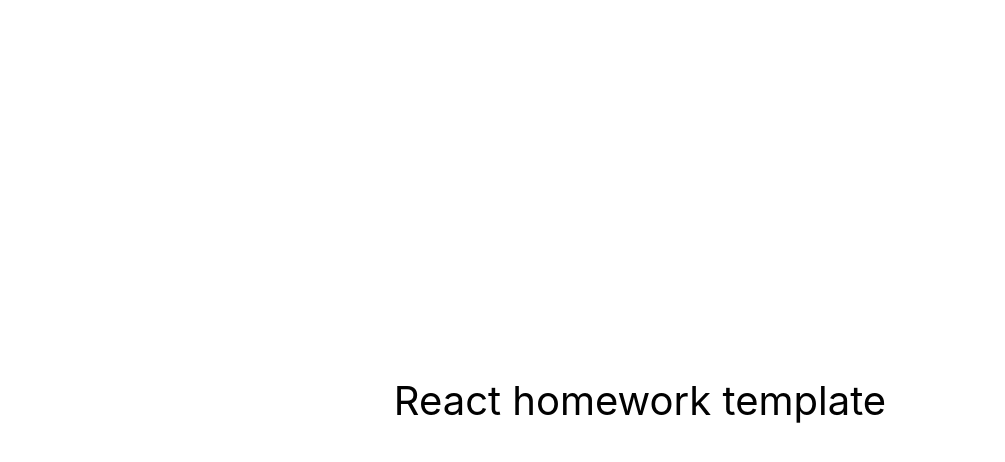
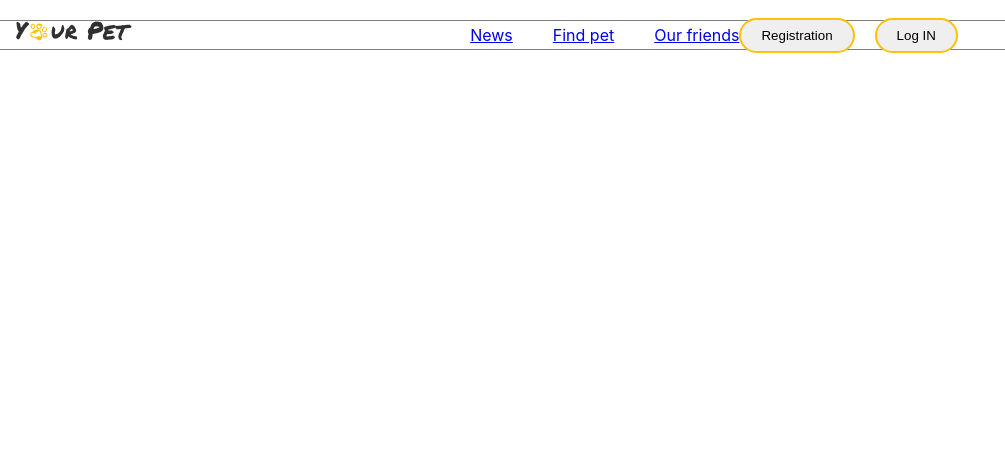
Before and after one commit to TetianaZinchenko/final-project-yourpet-frontend, a React (Create React App) app: page /final-project-yourpet-frontend/notices in a window 1280 px wide. Shown: the top 462 px of the page, without its empty margins (0-1005 px from the left). Built offline with nearby package versions, Linux system fonts and the light colour scheme.

Commit message:
headercomponents

```diff
--- a/src/components/App.jsx
+++ b/src/components/App.jsx
@@ -1,16 +1,12 @@
+import React from 'react';
+import { Header } from './Header/Header';
+
 export const App = () => {
   return (
-    <div
-      style={{
-        height: '100vh',
-        display: 'flex',
-        justifyContent: 'center',
-        alignItems: 'center',
-        fontSize: 40,
-        color: '#010101'
-      }}
-    >
-      React homework template
+    <div>
+      <Header />
     </div>
+
+
   );
 };
--- /dev/null
+++ b/src/components/AuthNav/Auth.styled.js
@@ -0,0 +1,19 @@
+import styled from '@emotion/styled';
+
+
+export const BtnContain = styled.div`
+  display: flex;
+  align-items: center;
+  gap: 20px;
+`;
+
+export const Button = styled.button`
+  border: 2px solid #ffc107;
+  border-radius: 40px;
+  align-items: center;
+  padding: 8px 20px;
+  gap: 8px;
+  &:hover {
+    color: white;
+  }
+`;
--- /dev/null
+++ b/src/components/AuthNav/AuthNav.jsx
@@ -0,0 +1,16 @@
+import { Link } from 'react-router-dom'
+import{Button,BtnContain} from './Auth.styled'
+// import{IoPawOutline} from "react-icons"
+
+export const AuthNav = () => {
+  return (
+    <BtnContain>
+      <Link to="/register">
+        <Button type='button'>Registration</Button>
+      </Link>
+      <Link  to="/login">
+         <Button type='button'>Log IN </Button>
+      </Link>
+    </BtnContain>
+  );
+};
--- /dev/null
+++ b/src/components/Header/Header.jsx
@@ -0,0 +1,12 @@
+import { Logo } from 'components/Logo/Logo';
+import { Navigation } from 'components/Navigation/Navigation';
+import { HeaderContain } from './Header.styled';
+
+export const Header = () => {
+  return (
+    <HeaderContain>
+      <Logo />
+      <Navigation />
+    </HeaderContain>
+  );
+};
--- /dev/null
+++ b/src/components/Header/Header.styled.js
@@ -0,0 +1,13 @@
+import styled from '@emotion/styled';
+
+export const HeaderContain = styled.div`
+  display: flex;
+  text-align: center;
+  justify-content: center;
+  width: 100%;
+  height: 28px;
+  margin-top: 20px;
+  padding-left: 16px;
+  border-bottom:1px solid gray;
+  border-top:1px solid gray;
+`;
--- /dev/null
+++ b/src/components/Logo/Logo.jsx
@@ -0,0 +1,12 @@
+import React from 'react';
+import LogoImg from '../../pictures/logo123.png'
+import { Link } from 'react-router-dom';
+
+export const Logo = () => {
+  return (
+    <Link to="/main">
+      <img src={LogoImg} alt="logo" />
+    </Link>
+
+  );
+};
--- /dev/null
+++ b/src/components/NavBar/NavBar.jsx
@@ -0,0 +1,18 @@
+import { Link } from 'react-router-dom';
+import { NavMenu } from './NavBar.styled';
+
+
+export const NavBar = () => {
+  return (
+
+      <NavMenu>
+        <Link to="/news">News</Link>
+        <Link to="/notices">Find pet</Link>
+        <Link to="/friends">Our friends</Link>
+      </NavMenu>
+
+
+
+
+  );
+};
--- /dev/null
+++ b/src/components/NavBar/NavBar.styled.js
@@ -0,0 +1,8 @@
+import styled from '@emotion/styled';
+
+export const NavMenu = styled.nav`
+display: flex;
+  align-items: center;
+  gap: 40px;
+
+`
--- /dev/null
+++ b/src/components/Navigation/Navigation.jsx
@@ -0,0 +1,19 @@
+import { NavBar } from 'components/NavBar/NavBar';
+import { AiOutlineMenu, AiOutlineClose } from 'react-icons/ai';
+import { AuthNav } from 'components/AuthNav/AuthNav';
+import { NavContain, MobileBtn } from './Navigation.styled';
+
+export const Navigation = () => {
+  return (
+    <>
+      <NavContain>
+        <NavBar />
+        <AuthNav />
+        <MobileBtn>
+          <AiOutlineMenu size={24} />
+          <AiOutlineClose size={24} color="red" />
+        </MobileBtn>
+      </NavContain>
+    </>
+  );
+};
--- /dev/null
+++ b/src/components/Navigation/Navigation.styled.js
@@ -0,0 +1,13 @@
+import styled from '@emotion/styled';
+
+export const NavContain = styled.div`
+  display: flex;
+  text-align: center;
+  justify-content: center;
+   width: 100%;
+  height: 28px;
+  `
+  export const MobileBtn = styled.div`
+  display: none;
+
+  `
--- a/src/index.js
+++ b/src/index.js
@@ -1,10 +1,13 @@
 import React from 'react';
 import ReactDOM from 'react-dom/client';
+import { BrowserRouter } from 'react-router-dom';
 import { App } from 'components/App';
 import './index.css';
 
 ReactDOM.createRoot(document.getElementById('root')).render(
   <React.StrictMode>
-    <App />
+    <BrowserRouter>
+      <App />
+    </BrowserRouter>
   </React.StrictMode>
 );
```
Also changed, not shown: src/components/Logo/Logo.styled.js (added), src/pictures/logo123.png (added).
